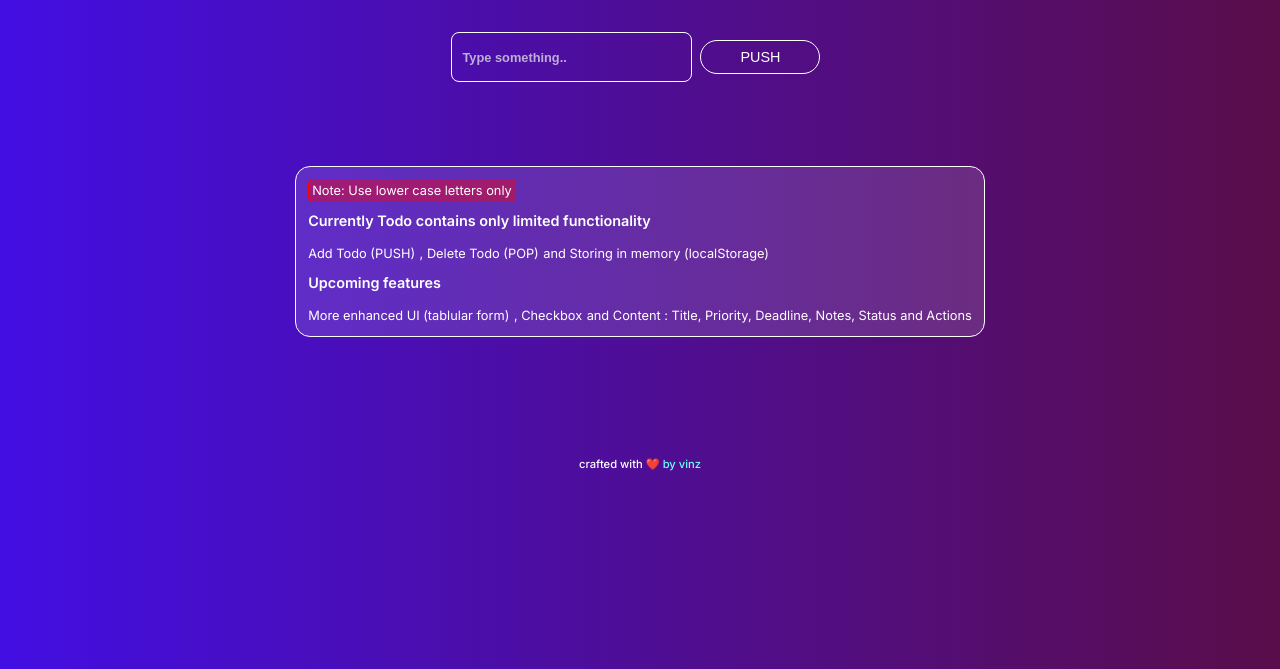
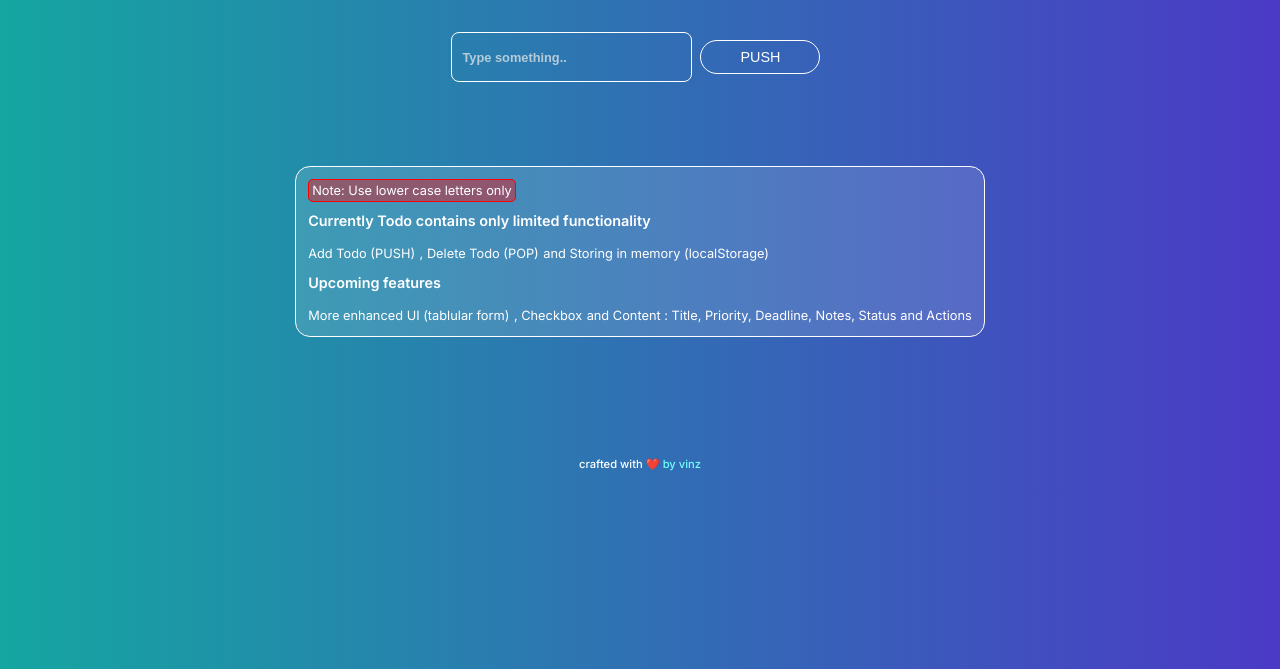
Before and after one commit to Its-Vinz/The_To_Do, a plain HTML site: page index.html in a window 1280 px wide. Shown: the part 131-800 px from the top of the page. Drawn offline with Linux system fonts and the light colour scheme.

Commit message:
Update style.css

```diff
--- a/style.css
+++ b/style.css
@@ -1,6 +1,6 @@
 html{
     font-family: "Inter",sans-serif;
-    background-Image: linear-gradient(to right, #430ee3, #5a0d4a);
+    background-Image: linear-gradient(to right, #15a6a1, #4b3ac6);
     color: white;
     display: flex;
     align-items: center;
```
